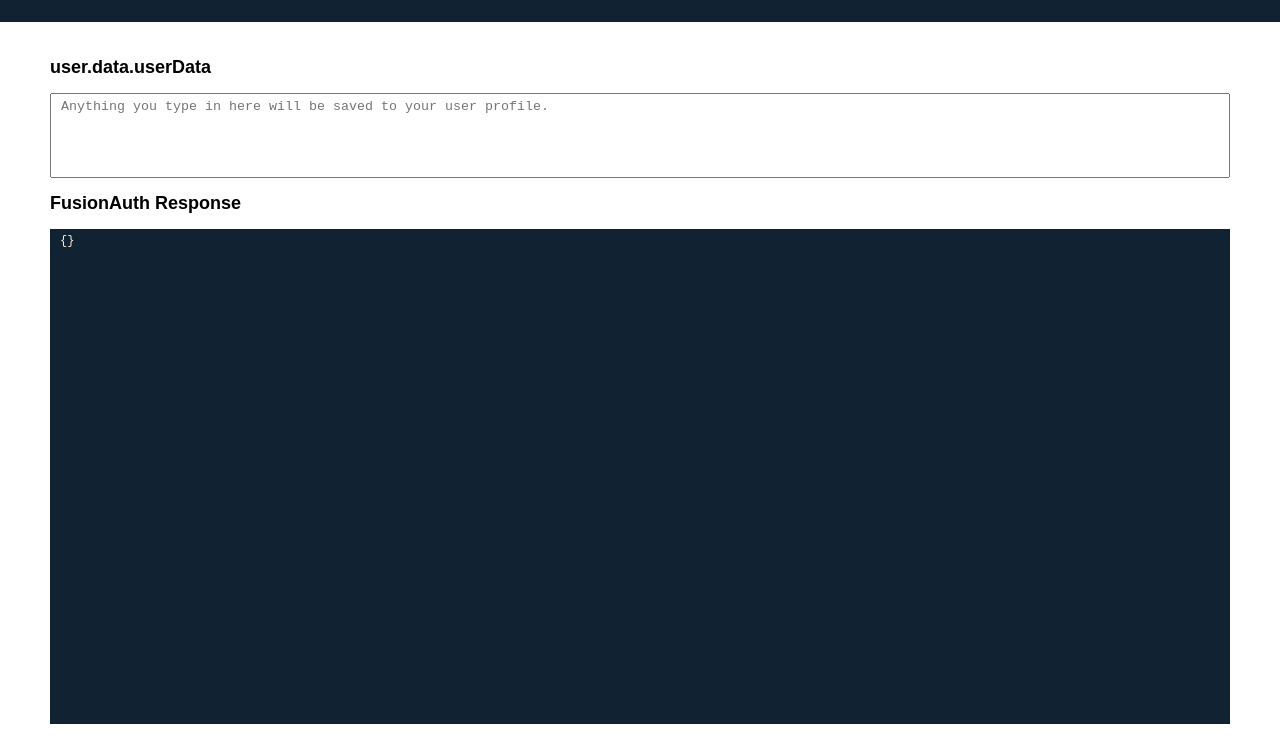
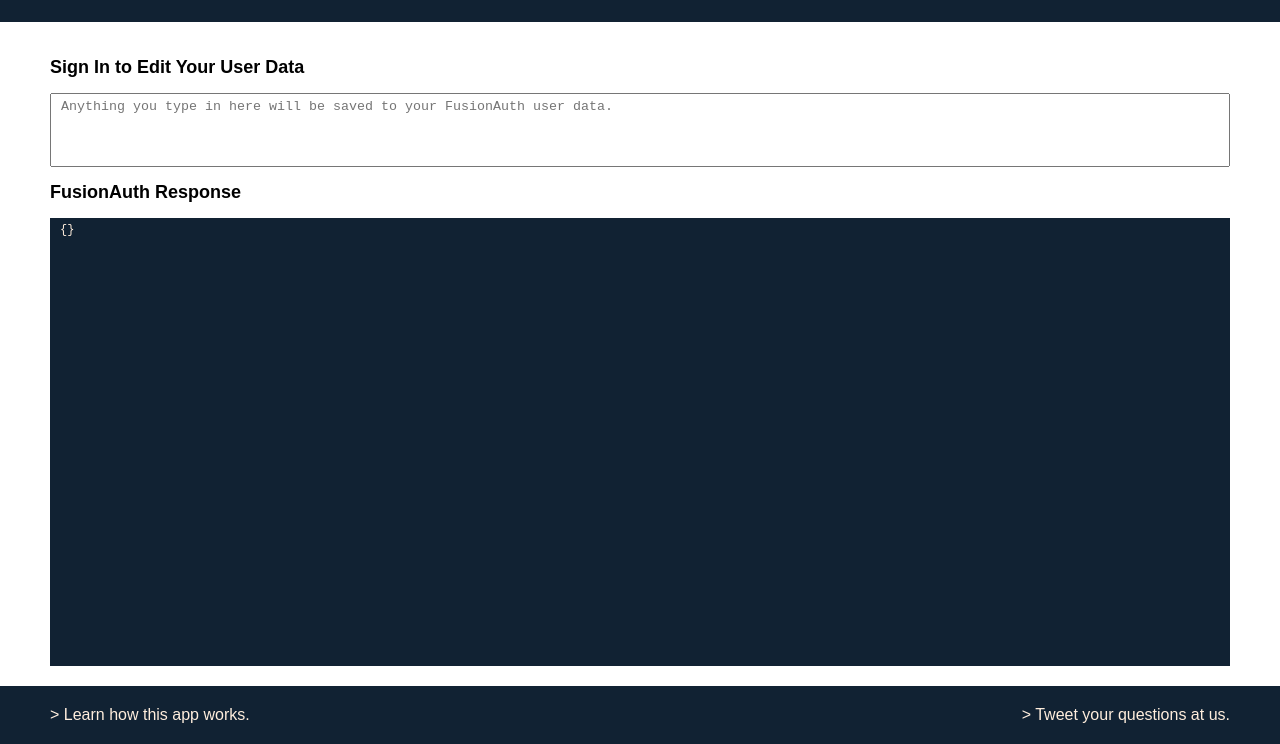
Before and after one commit to FusionAuth/fusionauth-example-react, a React app in the folder client/: page / in a window 1280 px wide. Shown: the part 56-800 px from the top of the page. Built offline with nearby package versions, Linux system fonts and the light colour scheme; no server answers.

Commit message:
Add footer

```diff
--- a/client/app/components/UserData.js
+++ b/client/app/components/UserData.js
@@ -8,15 +8,19 @@
 
 	render() {
 
-		let placeholder = 'Anything you type in here will be saved to your user profile.';
+		let placeholder = 'Anything you type in here will be saved to your FusionAuth user data.';
 
 		let input = (this.props.body.active)
 			? <textarea placeholder={placeholder} onChange={this.props.handleTextInput} defaultValue={this.props.body.registration.data.userData}></textarea>
 			: <textarea placeholder={placeholder} readOnly></textarea>;
 
+		let title = (this.props.body.active)
+			? <h2>Your User Data</h2>
+			: <h2>Sign In to Edit Your User Data</h2>;
+
 		return (
 			<div id='UserData'>
-				<h2>user.data.userData</h2>
+				{title}
 				{input}
 			</div>
 		);
--- a/client/app/index.css
+++ b/client/app/index.css
@@ -16,14 +16,16 @@
 }
 
 header,
-main {
+main,
+footer {
 	padding: 20px 50px;
 	display: flex;
 	align-items: center;
 	justify-content: space-between;
 }
 
-header {
+header,
+footer {
 	background-color: var(--color-dark);
 	color: var(--color-light);
 }
@@ -54,7 +56,6 @@
 
 header a:hover,
 header a:active {
-	text-decoration: none;
 	color: var(--color-light);
 	background-color: var(--color-alternate);
 }
@@ -101,3 +102,17 @@
 textarea:read-only {
 	cursor: not-allowed;
 }
+
+footer a {
+	text-decoration: none;
+	color: var(--color-light);
+}
+
+footer a:before {
+	content: '> ';
+}
+
+footer a:hover,
+footer a:active {
+	color: var(--color-alternate);
+}
--- a/client/app/index.js
+++ b/client/app/index.js
@@ -56,6 +56,10 @@
 					<UserData body={this.state.body} handleTextInput={this.handleTextInput}/>
 					<Response body={this.state.body}/>
 				</main>
+				<footer>
+					<a href='https://fusionauth.io/docs/v1/tech/tutorials/'>Learn how this app works.</a>
+					<a href='https://twitter.com/fusionauth'>Tweet your questions at us.</a>
+				</footer>
 			</div>
 		);
 	}
```
